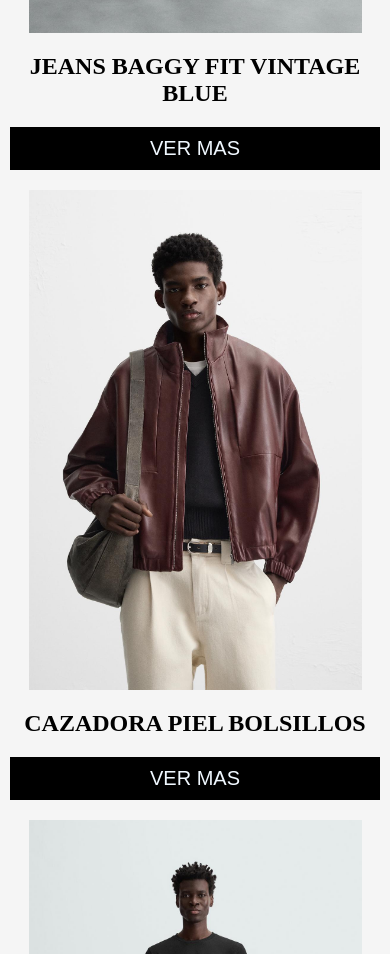
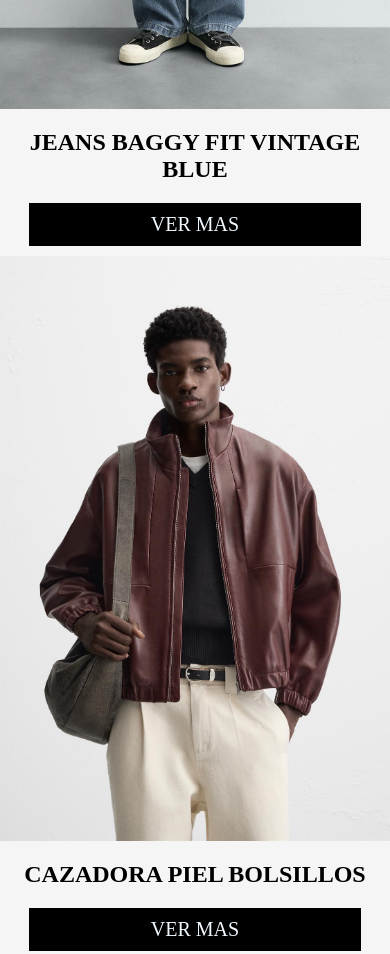
Before and after one commit to TommySma/pi-grupo-8, a plain HTML site: page index.html in a window 390 px wide. Shown: the part 1380-2334 px from the top of the page. Drawn offline with Linux system fonts and the light colour scheme.

Commit message:
arreglos

```diff
--- a/css/styles.css
+++ b/css/styles.css
@@ -305,6 +305,19 @@ input[type="text"] {
     margin: 1%;
 }
 
+.bt-mas{
+    display: flex;
+    justify-content: center;
+    align-items: center;
+    background-color: black;
+    color: aliceblue;
+    width: 100%;
+    font-size: 20px;
+    padding: 10px;
+    border: none;
+
+}
+
 .nomProd{
     width: 100%;
 }
@@ -330,6 +343,16 @@ input[type="text"] {
     justify-content: center;
     font-size: 30px;
     height: 10px;
+}
+
+#noresults{
+     width: 87vw;
+    display: flex;
+    align-items: center;
+    justify-content: center;
+    font-size: 30px;
+    height: 10px;
+    display: none;
 }
 
 /* Estilos index mobile*/
@@ -361,25 +384,23 @@ input[type="text"] {
     align-items: center;
     text-align: center;
     width: 100%;
-    margin: 10px;
+    box-sizing: border-box;
+    margin: 0px;
+    margin-bottom: 10px;
 }
 
 .card img {
-    max-width: 90%;
+    max-width: 100%;
     height: auto;
 }
 
 .bt-mas {
-    display: flex;
-    flex-wrap: wrap;
-    justify-content: center;
-    width: 100%;
+    width:80% ;
 }
 
 #Recomendados {
    width: 100%;
 }
-
 
 }
 
@@ -435,6 +456,7 @@ button[ type="submit"] {
     padding: 10px;
     border: none;
     cursor: pointer;
+
 }
 
 input[type="radio"] {
@@ -445,6 +467,7 @@ input[type="radio"] {
 input[type="checkbox"] {
     margin-top: 25px;
     align-self: center;
+    margin-bottom: 10%;
 }
 
 
@@ -460,9 +483,6 @@ input[type="checkbox"] {
     text-align: center;
 }
 
-.bt-mas{
-    width: 100%;
-}
 
 /*LOGIN Mobile*/
 @media (max-width: 768px) {
@@ -566,7 +586,6 @@ input[type="checkbox"] {
 }
 
 #btnCompra {
-    margin-top: 5%;
     margin: 20px;
     display: flex;
     justify-content: center;
--- a/index.html
+++ b/index.html
@@ -46,42 +46,42 @@
                 <article class="card">
                     <img src="./img/bestSeller.jpg" alt="">
                     <h2 class="nomProd">JEANS BAGGY FIT VINTAGE BLUE</h2>
-                    <a href="./product.html" class="bt-mas"><button type="submit"  >VER MAS</button></a>
+                    <a href="./product.html" class="bt-mas">VER MAS</a>
                 </article>
                 <article class="card">
                     <img src="./img/bestSeller1.jpg" alt="">
                     <h2>CAZADORA PIEL BOLSILLOS</h2>
-                    <a href="./product.html" class="bt-mas"><button type="submit"  >VER MAS</button></a>
+                    <a href="./product.html" class="bt-mas">VER MAS</a>
                 </article>
                 <article class="card">
                     <img src="./img/bestSeller2.jpg" alt="">
                     <h2>CAMISETA BÁSICA SLIM FIT</h2>
-                    <a href="./product.html" class="bt-mas"><button type="submit"  >VER MAS</button></a>
+                    <a href="./product.html" class="bt-mas">VER MAS</a>
                 </article>
                 <article class="card">
                     <img src="./img/bestSeller3.jpg" alt="">
                     <h2>POLO ESTRUCTURA VERTICAL</h2>
-                    <a href="./product.html" class="bt-mas"><button type="submit"  >VER MAS</button></a>
+                    <a href="./product.html" class="bt-mas">VER MAS</a>
                 </article>
                 <article class="card">
                     <img src="./img/MbestSeller0.jpg" alt="">
                     <h2>ABRIGO CORTO BORREGUILLO</h2>
-                    <a href="./product.html" class="bt-mas"><button type="submit"  >VER MAS</button></a>
+                    <a href="./product.html" class="bt-mas">VER MAS</a>
                 </article>
                 <article class="card">
                     <img src="./img/MbestSeller1.jpg" alt="">
                     <h2>ABRIGO CORTO EFECTO PELO ZW </h2>
-                    <a href="./product.html" class="bt-mas"><button type="submit"  >VER MAS</button></a>
+                    <a href="./product.html" class="bt-mas">VER MAS</a>
                 </article>
                 <article class="card">
                     <img src="./img/MBestSeller2.jpg" alt="">
                     <h2>PANTALÓN BOMBACHO RAYAS</h2>
-                    <a href="./product.html" class="bt-mas"><button type="submit"  >VER MAS</button></a>
+                    <a href="./product.html" class="bt-mas">VER MAS</a>
                 </article>
                 <article class="card">
                     <img src="./img/MBestSeller3.jpg" alt="">
                     <h2>CAZADORA CORTA EFECTO ANTE</h2>
-                    <a href="./product.html" class="bt-mas"><button type="submit"  >VER MAS</button></a>
+                    <a href="./product.html" class="bt-mas">VER MAS</a>
                 </article>
             </div>
 
@@ -90,42 +90,42 @@
                 <article class="card">
                     <img src="./img/recomendados0.jpg" alt="">
                     <h2>BLAZER TRAJE RAYA DIPLOMÁTICA</h2>
-                    <a href="./product.html"class="bt-mas"><button type="submit"   >VER MAS</button></a>
+                    <a href="./product.html"class="bt-mas">VER MAS</a>
                 </article>
                 <article class="card">
                     <img src="./img/recomendados1.jpg" alt="">
                     <h2>CAMISA JACQUARD ABIERTO</h2>
-                    <a href="./product.html"class="bt-mas"><button type="submit"  >VER MAS</button></a>
+                    <a href="./product.html"class="bt-mas">VER MAS</a>
                 </article>
                 <article class="card">
                     <img src="./img/recomendados2.jpg" alt="">
                     <h2>CAMISA JACQUARD GEOMÉTRICO</h2>
-                    <a href="./product.html"class="bt-mas"><button type="submit"  >VER MAS</button></a>
+                    <a href="./product.html"class="bt-mas">VER MAS</a>
                 </article>
                 <article class="card">
                     <img src="./img/recomendados3.jpg" alt="">
                     <h2>PANTALÓN PLIEGUES MEZCLA LYOCELL</h2>
-                    <a href="./product.html"class="bt-mas"><button type="submit" >VER MAS</button></a>
+                    <a href="./product.html"class="bt-mas">VER MAS</a>
                 </article>
                 <article class="card">
                     <img src="./img/Mrecomendados0.jpg" alt="">
                     <h2>VESTIDO CORTO HALTER GODETS</h2>
-                    <a href="./product.html"class="bt-mas"><button type="submit" >VER MAS</button></a>
+                    <a href="./product.html"class="bt-mas">VER MAS</a>
                 </article>
                 <article class="card">
                     <img src="./img/Mrecomendados1.jpg" alt="">
                     <h2>VESTIDO CAMISERO CINTURÓN </h2>
-                    <a href="./product.html"class="bt-mas"><button type="submit">VER MAS</button></a>
+                    <a href="./product.html"class="bt-mas">VER MAS</a>
                 </article>
                 <article class="card">
                     <img src="./img/Mrecomendados2.jpg" alt="">
                     <h2>CHALECO ASIMÉTRICO MODERNO</h2>
-                    <a href="./product.html"class="bt-mas" ><button type="submit">VER MAS</button></a>
+                    <a href="./product.html"class="bt-mas" >VER MAS</a>
                 </article>
                 <article class="card">
                     <img src="./img/Mrecomendados3.jpg" alt="">
                     <h2>CAMISA RAYAS MEZCLA LYOCELL</h2>
-                    <a href="./product.html"class="bt-mas" ><button type="submit" >VER MAS</button></a>
+                    <a href="./product.html"class="bt-mas" >VER MAS</a>
                 </article>
             </div>
         </section>
```
Also changed, not shown: men-category.html (+8 -8 lines), register.html (+5 -4 lines), search-results.html (+5 -4 lines), woman-category.html (+8 -8 lines).
